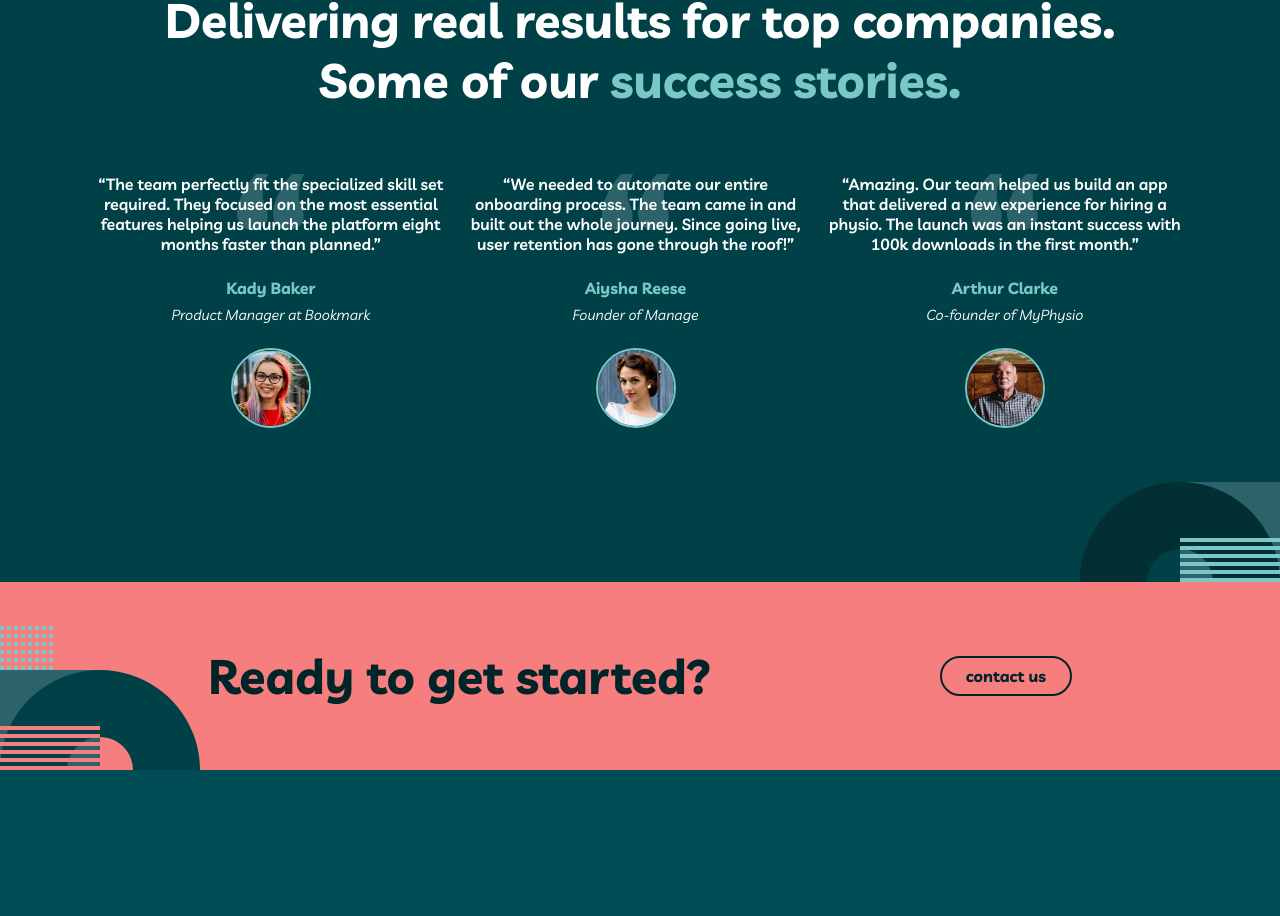
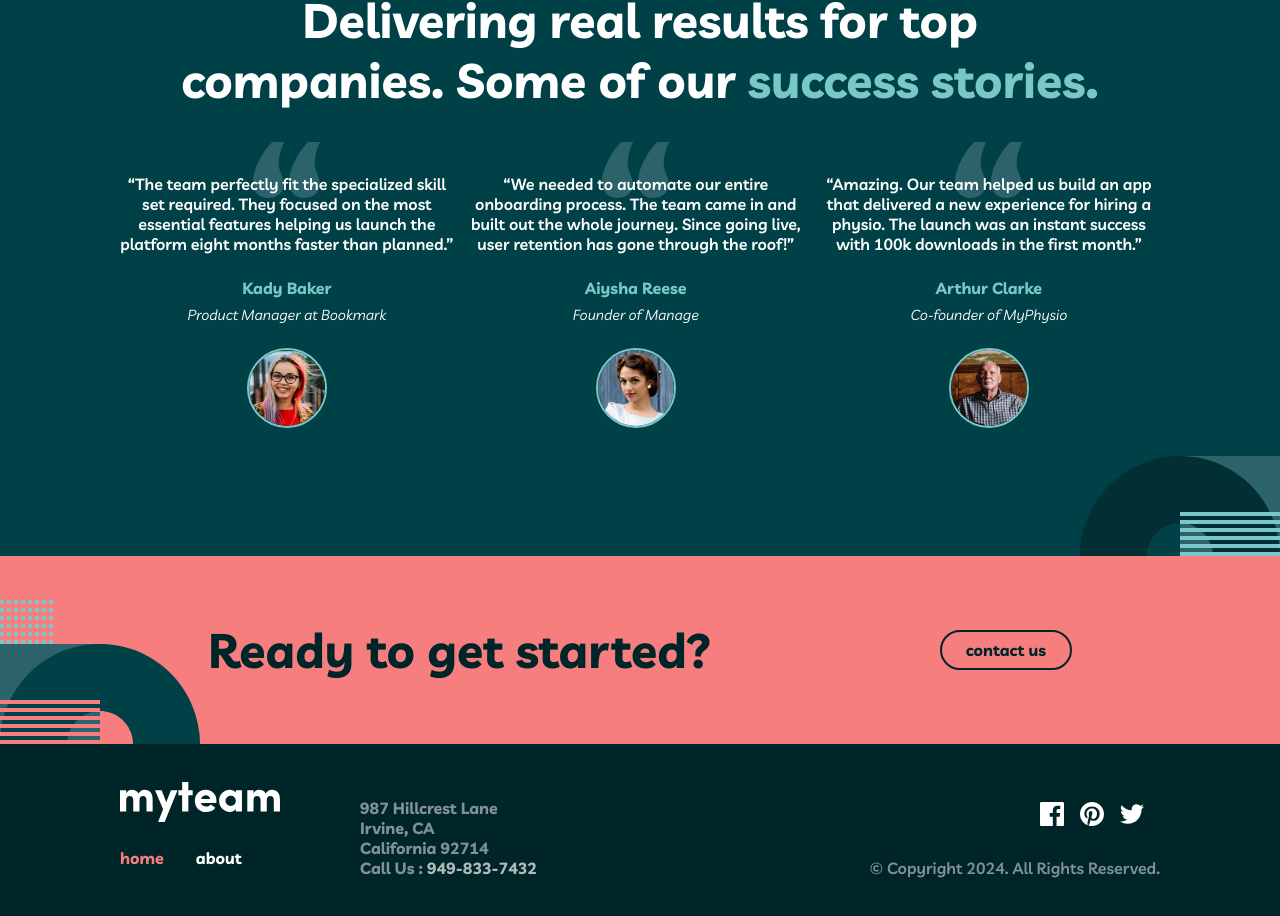
Before and after one commit to DevHeris/My-team-website, a React (Vite) app: page /home in a window 1280 px wide. Shown: the part 1301-2217 px from the top of the page. Before the commit the page ends 2071 px from the top, so only its background shows below. Built offline with nearby package versions, Linux system fonts and the light colour scheme.

Commit message:
home page section completed

```diff
--- /dev/null
+++ b/src/components/Footer.jsx
@@ -0,0 +1,63 @@
+import styles from "./Footer.module.css";
+import Logo from "./Logo";
+import { NavLink } from "react-router-dom";
+function Footer() {
+  return (
+    <footer className={styles.footer}>
+      <div className={`${styles.container} container`}>
+        <div className={styles.left}>
+          <div className="nav__section">
+            <nav className={styles.nav}>
+              <Logo />
+              <ul>
+                <li>
+                  <NavLink to="/home">home</NavLink>
+                </li>
+                <li>
+                  <NavLink to="/about">about</NavLink>
+                </li>
+              </ul>
+            </nav>
+          </div>
+          <div className={styles.address}>
+            <p>987 Hillcrest Lane</p>
+            <p>Irvine, CA</p>
+            <p>California 92714</p>
+            <p>
+              Call Us : <span>949-833-7432</span>
+            </p>
+          </div>
+        </div>
+
+        <div className={styles.right}>
+          <div className={styles.socialLinksAndCopyrights}>
+            <nav>
+              <ul className={styles.socialLinks} id="social-links">
+                <li>
+                  <a href="#">
+                    <img src="images/icon-facebook.svg" alt="facebook icon" />
+                  </a>
+                </li>
+                <li>
+                  <a href="#">
+                    <img src="images/icon-pinterest.svg" alt="pinterest icon" />
+                  </a>
+                </li>
+                <li>
+                  <a href="#">
+                    <img src="images/icon-twitter.svg" alt="twitter icon" />
+                  </a>
+                </li>
+              </ul>
+            </nav>
+            <p className={styles.copyrights}>
+              © Copyright {new Date().getFullYear()}. All Rights Reserved.
+            </p>
+          </div>
+        </div>
+      </div>
+    </footer>
+  );
+}
+
+export default Footer;
--- /dev/null
+++ b/src/components/Footer.module.css
@@ -0,0 +1,80 @@
+.footer {
+  background-color: var(--green-dark);
+  padding: 2.4em 0;
+}
+
+.container {
+  display: flex;
+  flex-direction: row;
+  align-items: flex-end;
+  justify-content: space-between;
+}
+
+.address {
+  color: rgba(255, 255, 255, 0.5);
+  font-weight: bold;
+}
+
+.address span {
+  color: rgba(255, 255, 255, 0.685);
+}
+
+.left {
+  display: flex;
+  align-items: flex-end;
+  gap: 5em;
+}
+
+.nav {
+  display: grid;
+  grid-template-columns: 1fr;
+  grid-template-rows: 1fr 1fr;
+  grid-gap: 1em;
+  justify-content: space-between;
+  align-items: center;
+}
+
+.nav ul {
+  display: flex;
+  gap: 2em;
+  grid-column: 1/2;
+  grid-row: 2/3;
+}
+
+.nav a:link,
+.nav a:visited {
+  color: var(--white);
+  font-weight: bold;
+}
+
+/* CSS Modules feature */
+.nav a:global(.active) {
+  color: var(--light-coral);
+}
+
+a.ctaLink:link,
+a.ctaLink:visited {
+  background-color: var(--light-coral);
+  color: var(--white);
+}
+
+.socialLinksAndCopyrights {
+  display: flex;
+  gap: 2em;
+  flex-direction: column;
+}
+
+.socialLinks {
+  display: flex;
+  align-items: center;
+  justify-content: flex-end;
+}
+
+.socialLinks li {
+  margin-inline-end: 1em;
+}
+
+.copyrights {
+  color: rgba(255, 255, 255, 0.5);
+  font-weight: 600;
+}
--- a/src/components/Stories.jsx
+++ b/src/components/Stories.jsx
@@ -3,6 +3,7 @@ import Story from "./Story";
 function Stories() {
   return (
     <section className={styles.stories}>
+      <div className="container">
         <h4>
           Delivering real results for top companies. Some of our{" "}
           <span> success stories.</span>
@@ -27,6 +28,7 @@ function Stories() {
             imgSrc="/images/avatar-arthur.jpg"
           />
         </div>
+      </div>
     </section>
   );
 }
--- a/src/components/Stories.module.css
+++ b/src/components/Stories.module.css
@@ -1,5 +1,4 @@
 .stories {
-  height: 90vh;
   background-color: var(--green-jungle);
   padding: 8em 6em;
 
@@ -20,7 +19,7 @@
   color: var(--blue-rapture);
 }
 
-.stories > div {
+.stories > div > div {
   display: flex;
   gap: 1em;
 }
--- a/src/components/Story.module.css
+++ b/src/components/Story.module.css
@@ -8,7 +8,8 @@
   text-align: center;
   flex-direction: column;
   align-items: center;
-  margin-top: 4em;
+  margin-top: 2em;
+  padding-top: 2em;
 }
 
 .storyText {
--- a/src/routes/Home.jsx
+++ b/src/routes/Home.jsx
@@ -2,6 +2,7 @@ import Hero from "../components/Hero";
 import Stories from "../components/Stories";
 import BuildManage from "../components/BuildManage";
 import GetStarted from "../components/GetStarted";
+import Footer from "../components/Footer";
 function Home() {
   return (
     <>
@@ -9,6 +10,7 @@ function Home() {
       <BuildManage />
       <Stories />
       <GetStarted />
+      <Footer />
     </>
   );
 }
```
Lines whose indentation alone changed are shown as unchanged.
